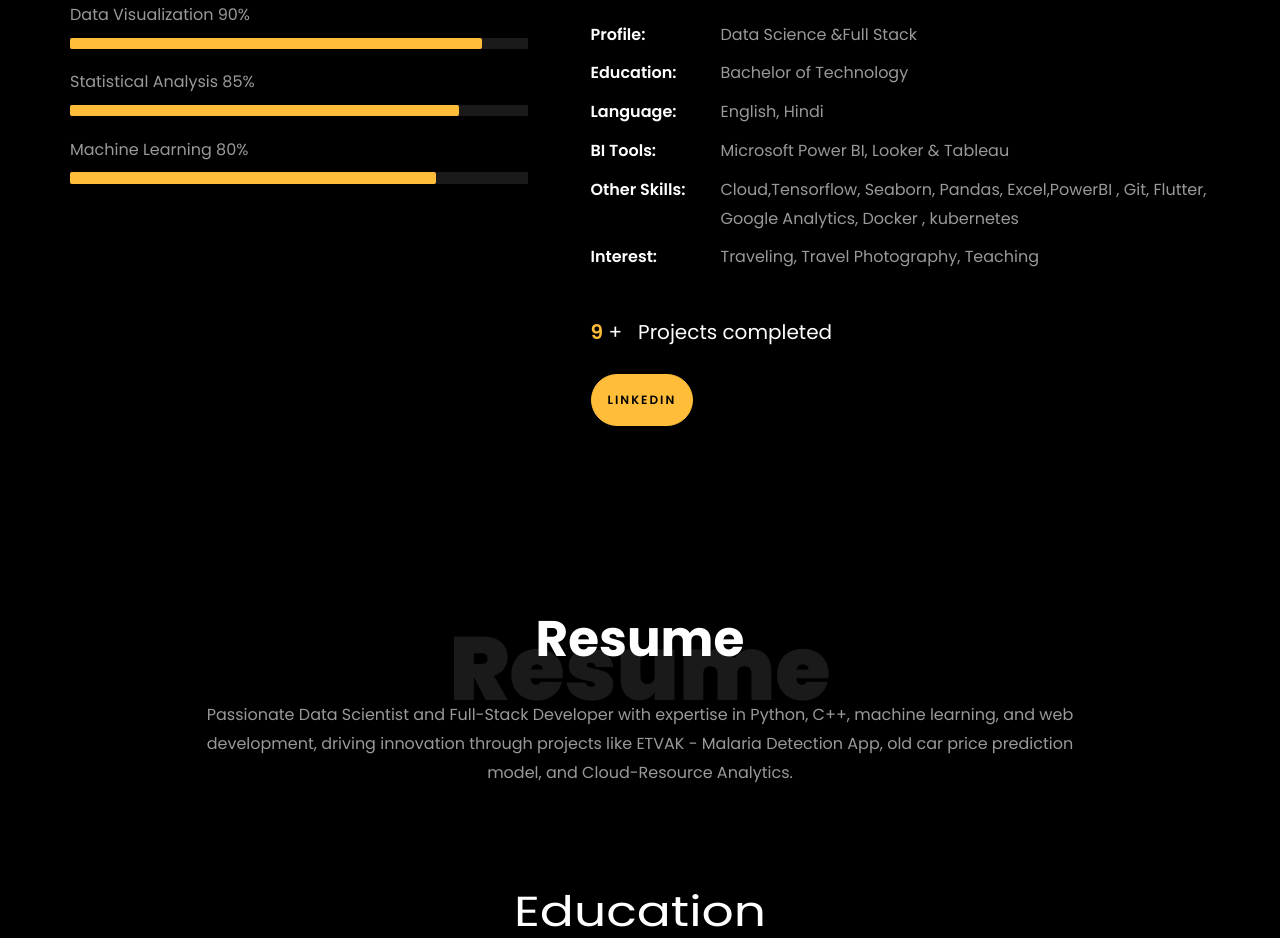
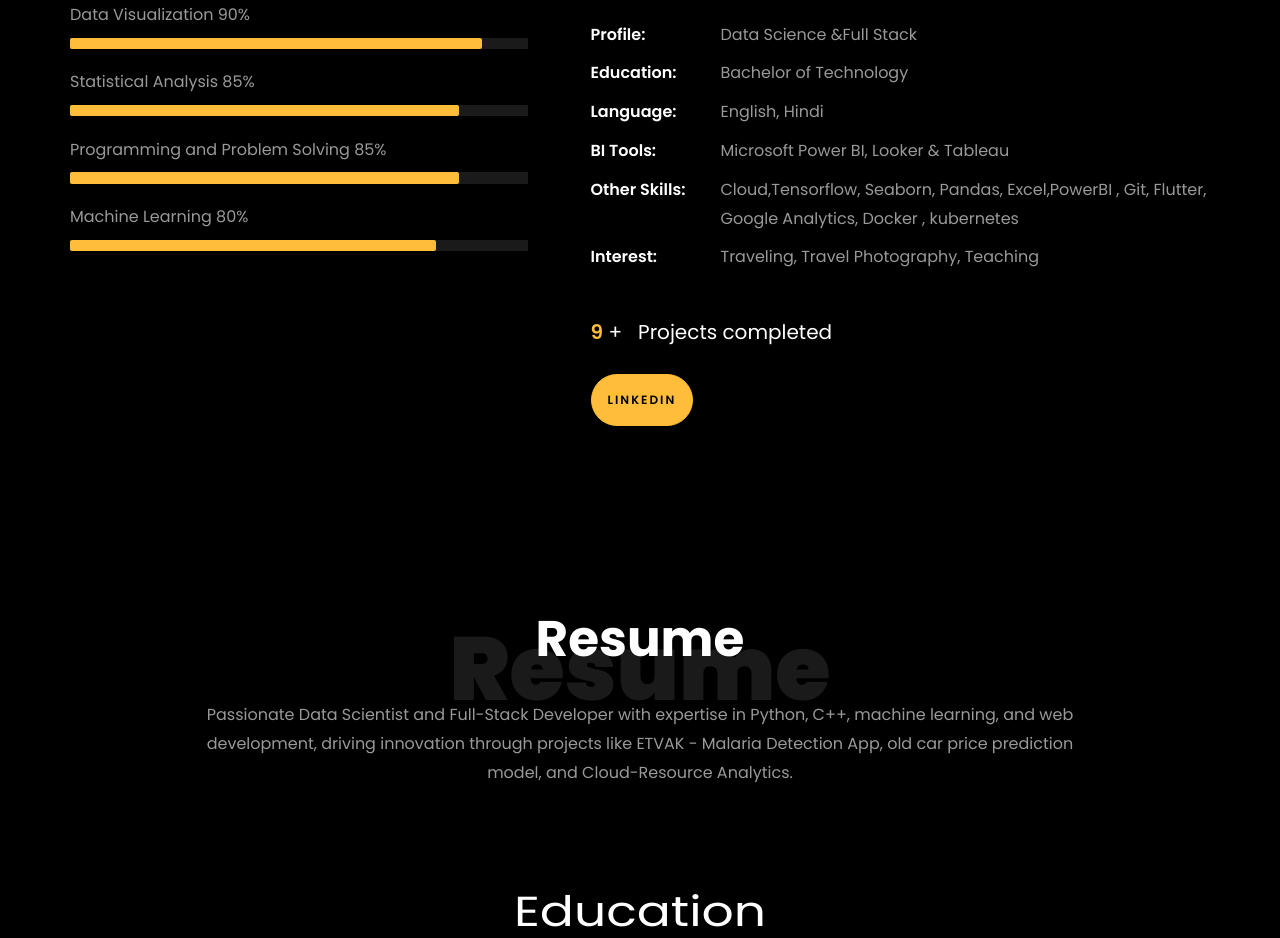
Before and after one commit to adityasuhane-06/Portfolio, a plain HTML site: page index.html in a window 1280 px wide. Shown: the part 1326-2264 px from the top of the page. Drawn offline with Linux system fonts and the light colour scheme; files whose address does not match are found by name.

Commit message:
Add files via upload

```diff
--- a/index.html
+++ b/index.html
@@ -256,7 +256,11 @@
 										<div class="progress-bar" role="progressbar" style="width: 85%" aria-valuenow="85" aria-valuemin="0"
 											aria-valuemax="100"></div>
 									</div>
-
+									<span>Programming and Problem Solving</span> <span class="pull-right">85%</span>
+									<div class="progress">
+										<div class="progress-bar" role="progressbar" style="width: 85%" aria-valuenow="85" aria-valuemin="0"
+											aria-valuemax="100"></div>
+									</div>
 									<span>Machine Learning</span> <span class="pull-right">80%</span>
 									<div class="progress">
 										<div class="progress-bar" role="progressbar" style="width: 80%" aria-valuenow="80" aria-valuemin="0"
@@ -471,7 +475,7 @@
           </div>
         </div>
       </div>
-
+	<br>
 	  <div class="ftco-section ftco-hireme img margin-top" style="background-image: url(images/bg_1.jpg)">
 			<!-- <div class="container"> -->
 				<div class="row justify-content-center">
```
